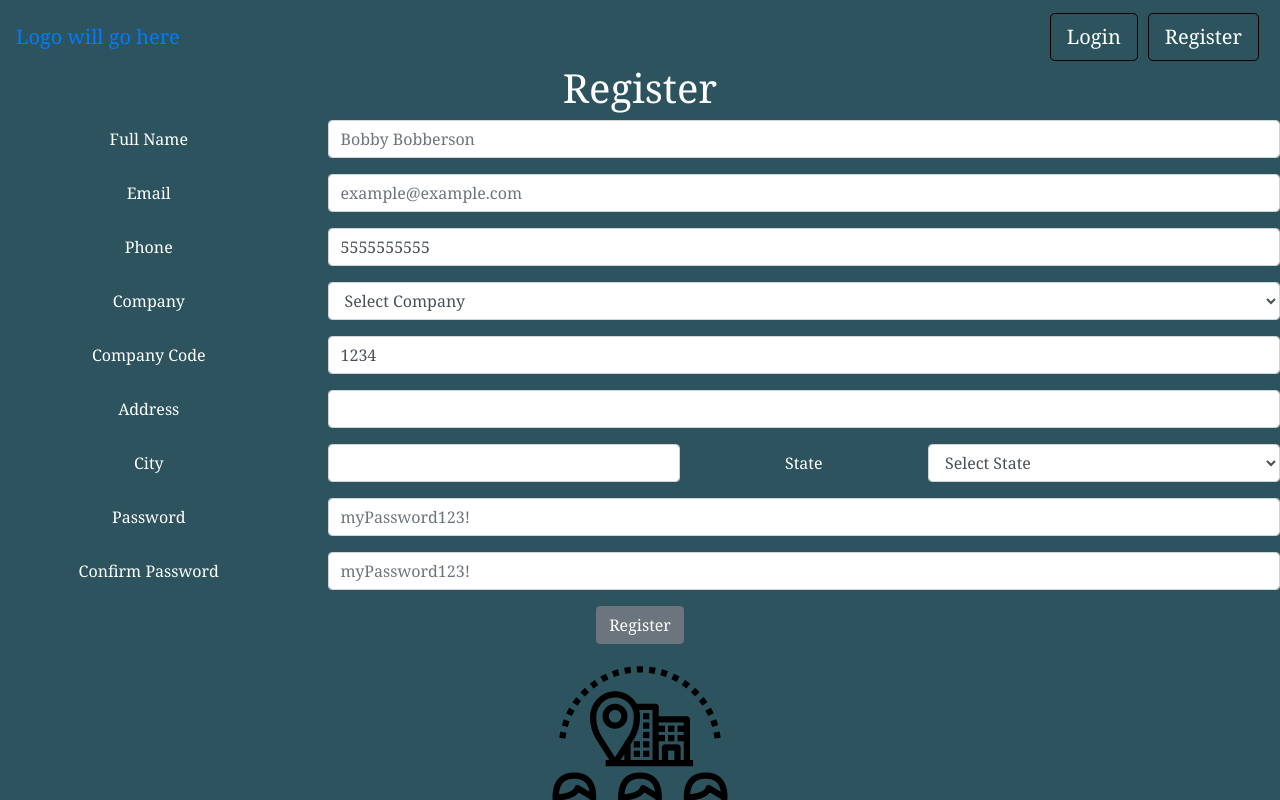
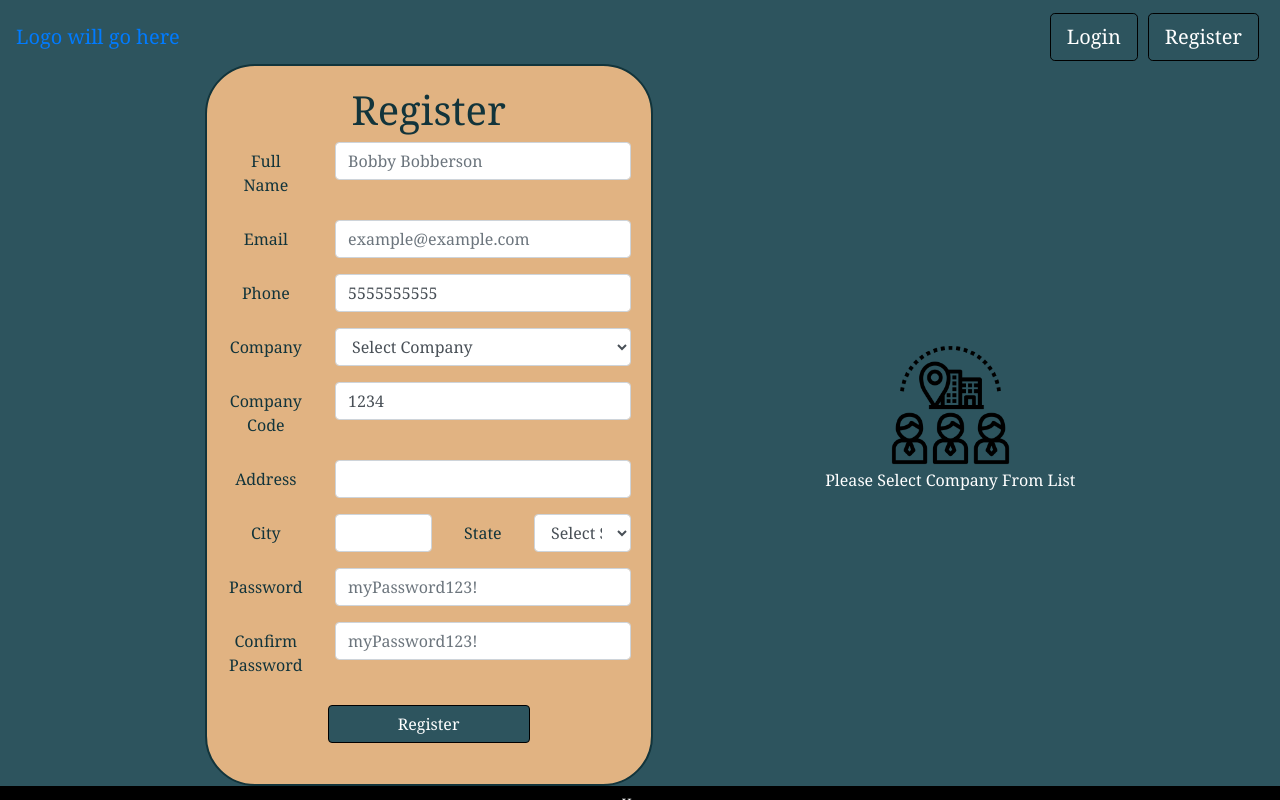
Before and after one commit to CShatto99/Guided-Group-3444, a React (Create React App) app in the folder Trabajo/client/: page /register in a window 1280 px wide. Shown: the top 800 px of the page. Built offline with nearby package versions, Linux system fonts and the light colour scheme.

Commit message:
Updated some styles, removed unnecessary code, and conformed to the eslint to remove warnings

```diff
--- a/Trabajo/client/src/components/layout/Landing.tsx
+++ b/Trabajo/client/src/components/layout/Landing.tsx
@@ -1,5 +1,4 @@
 import * as React from "react";
-import { Button } from "reactstrap";
 import { FooterBar } from "./FooterBar";
 import "./layoutStyles.css";
 import { TopNavBar } from "./TopNavBar";
@@ -21,13 +20,6 @@ interface LandingState {
     */
 export class Landing extends React.Component<LandingProps, LandingState> {
 
-    //constructor
-    constructor(props: LandingProps) {
-        super(props);
-
-        //any other setup should go here
-    }
-
     render() {
         return (
             <div>
@@ -36,7 +28,7 @@ export class Landing extends React.Component<LandingProps, LandingState> {
                         <h1 className={"titleHeader"}>Trabajo</h1>
                         <h1 className={"subtitleHeader"}>A ride-share solution for going to and from work</h1>
                         <div className={"landingInfo"}>
-                            <img src="/images/carpool.png" className={"landingImages"}/>
+                            <img src="/images/carpool.png" alt="carpoolIcon" className={"landingImages"}/>
                             <div className={"textBoxInfo"}>
                                 <h3>
                                     Why Trabajo?
@@ -61,10 +53,10 @@ export class Landing extends React.Component<LandingProps, LandingState> {
                                     how much you have helped the environment by using Trabajo.
                                 </p>
                             </div>
-                            <img src="/images/greenLeaf.png" className={"landingImages"}/>
+                            <img src="/images/greenLeaf.png" alt="ecoIcon" className={"landingImages"}/>
                         </div>
                         <div className={"landingInfo"}>
-                            <img src="/images/calendar.png" className={"landingImages"}/>
+                            <img src="/images/calendar.png" alt="calendarIcon" className={"landingImages"}/>
                             <div className={"textBoxInfo"}>
                                 <h3>
                                     Find a Ride or Drive Others
@@ -87,7 +79,7 @@ export class Landing extends React.Component<LandingProps, LandingState> {
                                     the nearest people to you.
                                 </p>
                             </div>
-                            <img src="/images/mapmarker.png" className={"landingImages"}/>
+                            <img src="/images/mapmarker.png" alt="mapMarkerIcon" className={"landingImages"}/>
                         </div>
                     </div>
                 <FooterBar/>
--- a/Trabajo/client/src/components/layout/NotFound.tsx
+++ b/Trabajo/client/src/components/layout/NotFound.tsx
@@ -1,6 +1,5 @@
 import * as React from "react";
 import { Link } from "react-router-dom";
-import { isWhiteSpaceLike } from "typescript";
 import { FooterBar } from "./FooterBar";
 import "./layoutStyles.css";
 import { TopNavBar } from "./TopNavBar";
--- a/Trabajo/client/src/components/layout/layoutStyles.css
+++ b/Trabajo/client/src/components/layout/layoutStyles.css
@@ -40,6 +40,7 @@
     display: flex;
     flex-direction: column;
     justify-content: center;
+    align-items: center;
     text-align: center;
 }
 
@@ -75,3 +76,39 @@
     max-width: 50%;
     max-height: 100%;
 }
+
+/* Login and Registration */
+/* Lumped together due to similar layout */
+.loginregContainer {
+    background-color: #e1b382;
+    border: solid 2px #12343b;
+    border-radius: 50px;
+    width: 35vw;
+    padding: 20px;
+    color: #12343b;
+}
+.submitButton {
+    background-color: #2d545e !important;
+    color: white !important;
+    border: 1px solid black !important;
+    margin: 5px 5px;
+    width: 50%;
+}
+
+.submitButton:hover {
+    background-color: #12343b !important;
+    color: #c3c3c3 !important;
+}
+
+.registerContainer {
+    width: 95vw;
+    display: flex;
+    flex-direction: row;
+    justify-content: space-evenly;
+    align-items: center;
+}
+
+.companyInfoPic {
+    max-width: 50%;
+    max-height: 100%;
+}
```
Also changed, not shown: Trabajo/client/src/components/layout/FooterBar.tsx (+2 -9 lines), Trabajo/client/src/components/layout/TopNavBar.tsx (+0 -7 lines).
